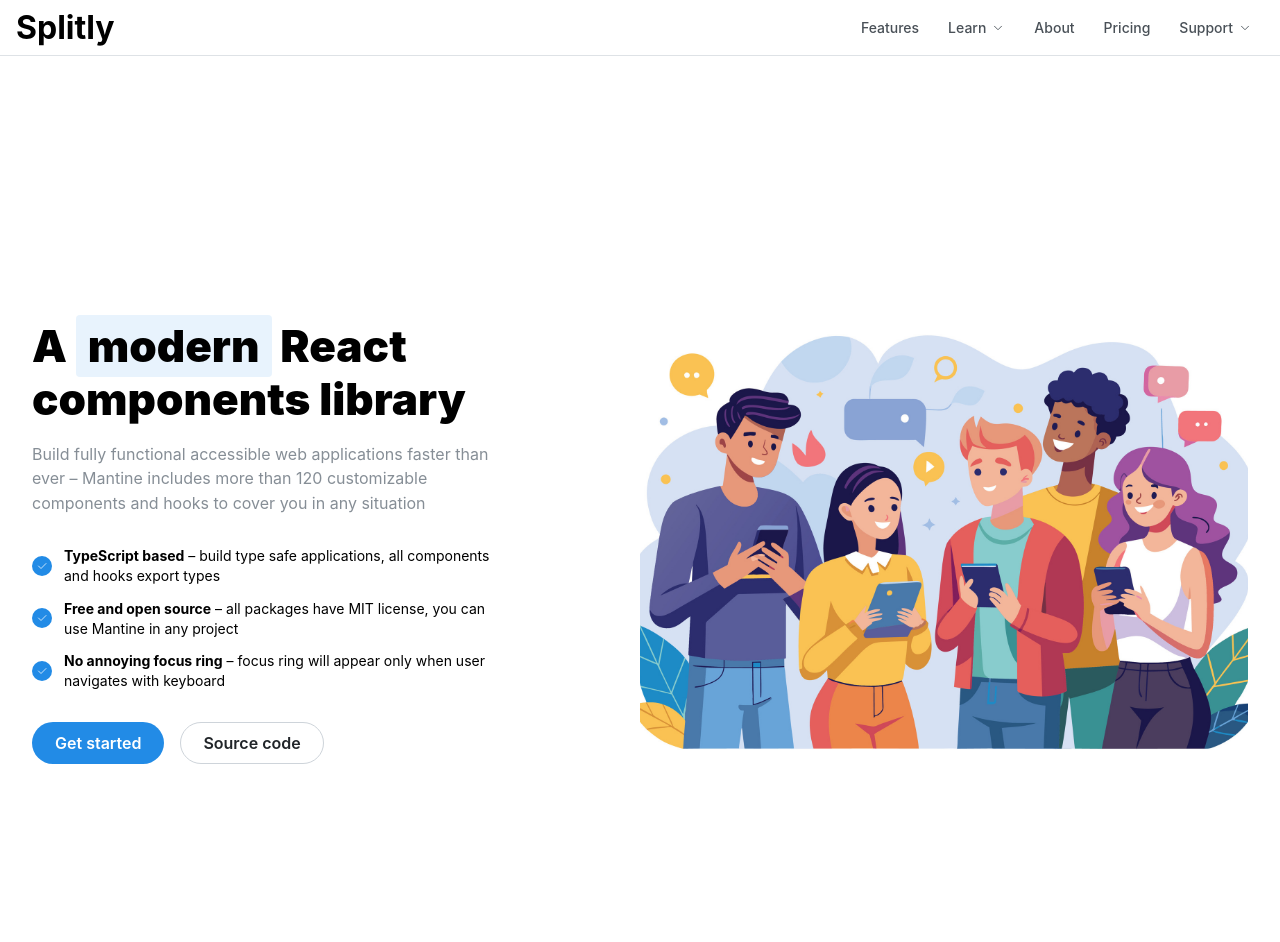
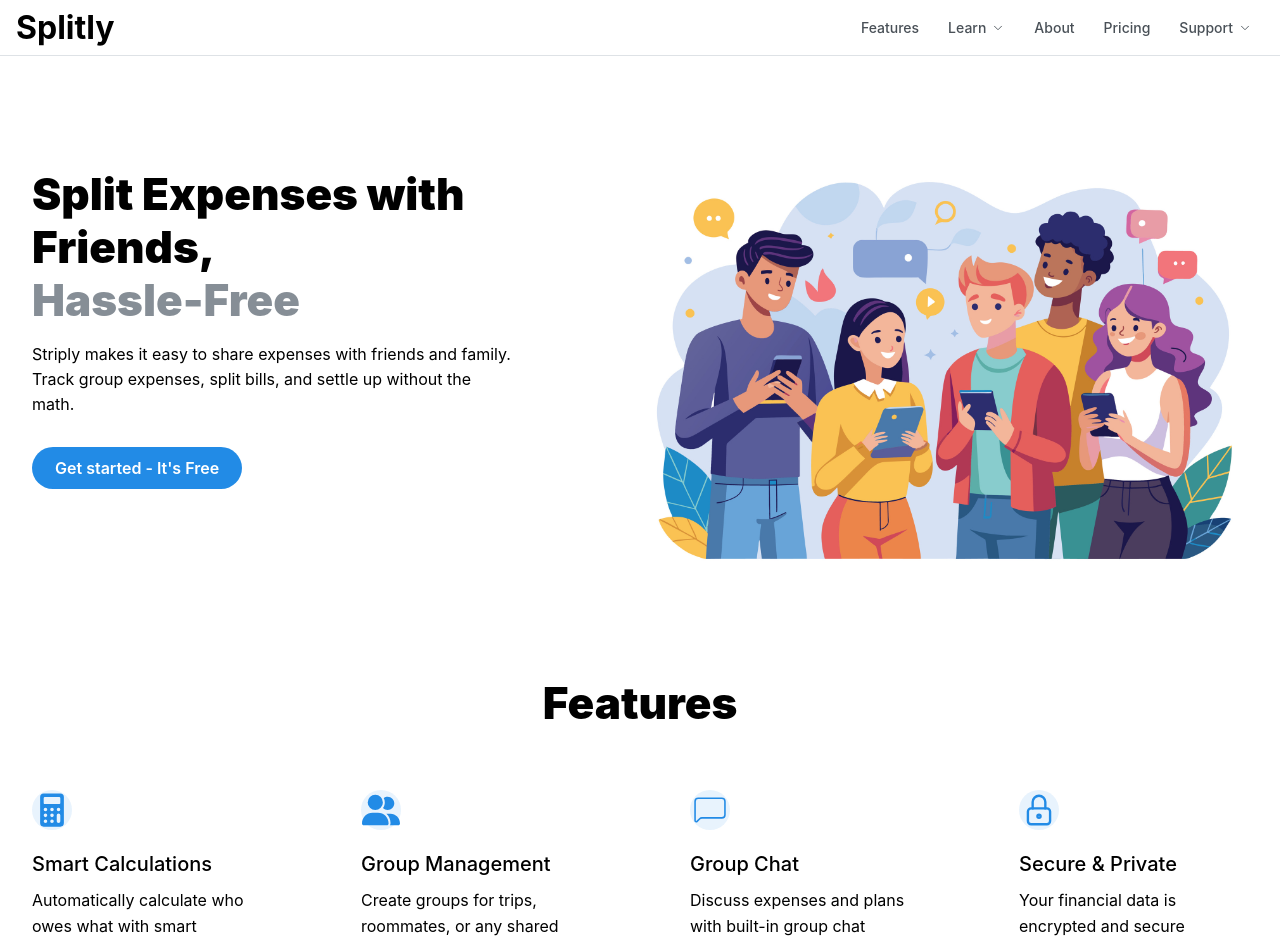
Before and after one commit to Maheshkasturi18/Splitly, a React (Vite) app in the folder splitly-frontend/: page / in a window 1280 px wide. Shown: the top 942 px of the page. Before the commit the page ends 908 px from the top, so only its background shows below. Built offline with nearby package versions, Linux system fonts and the light colour scheme.

Commit message:
features-section-added-in-home-page

```diff
--- a/splitly-frontend/package.json
+++ b/splitly-frontend/package.json
@@ -31,6 +31,7 @@
     "dayjs": "^1.11.13",
     "react": "^19.0.0",
     "react-dom": "^19.0.0",
+    "react-icons": "^5.5.0",
     "react-router-dom": "^7.5.0",
     "recharts": "^2.15.2"
   },
--- a/splitly-frontend/src/pages/home.jsx
+++ b/splitly-frontend/src/pages/home.jsx
@@ -1,10 +1,14 @@
-import { IconCheck } from "@tabler/icons-react";
+import { IconLock } from "@tabler/icons-react";
+import { FaUserGroup } from "react-icons/fa6";
+import { IoCalculator } from "react-icons/io5";
+import { CiChat1 } from "react-icons/ci";
+
 import {
   Button,
   Container,
   Group,
   Image,
-  List,
+  SimpleGrid,
   Text,
   ThemeIcon,
   Title,
@@ -13,63 +17,88 @@ import image from "../assets/hero-img.jpg";
 import MainLayout from "../layouts/mainLayout";
 import "../styles/pages/home.css";
 
+export const MOCKDATA = [
+  {
+    icon: IoCalculator,
+    title: "Smart Calculations",
+    description:
+      "Automatically calculate who owes what with smart expense splitting",
+  },
+  {
+    icon: FaUserGroup,
+    title: "Group Management",
+    description: "Create groups for trips, roommates, or any shared expenses",
+  },
+  {
+    icon: CiChat1,
+    title: "Group Chat",
+    description: "Discuss expenses and plans with built-in group chat",
+  },
+  {
+    icon: IconLock,
+    title: "Secure & Private",
+    description: "Your financial data is encrypted and secure",
+  },
+];
+
+function Feature({ icon: Icon, title, description }) {
+  return (
+    <div>
+      <ThemeIcon variant="light" size={40} radius={40}>
+        <Icon size={38} stroke={1.5} />
+      </ThemeIcon>
+      <Text mt="sm" mb={7} fw={500} size="xl">
+        {title}
+      </Text>
+      <Text lh={1.6}>{description}</Text>
+    </div>
+  );
+}
+
 export default function Home() {
+  const features = MOCKDATA.map((feature, index) => (
+    <Feature {...feature} key={index} />
+  ));
+
   return (
     <MainLayout>
-      <Container size="xl">
+      <Container size="xl" className="p-0">
         <div className="hero-inner">
           <div className="hero-content">
-            <Title className="hero-title">
-              A <span className="hero-highlight">modern</span> React <br />{" "}
-              components library
+            <Title className="hero-title">Split Expenses with Friends,</Title>
+            <Title className="hero-title" c="dimmed">
+              Hassle-Free
             </Title>
-            <Text c="dimmed" mt="md">
-              Build fully functional accessible web applications faster than
-              ever – Mantine includes more than 120 customizable components and
-              hooks to cover you in any situation
+            <Text mt="md">
+              Striply makes it easy to share expenses with friends and family.
+              Track group expenses, split bills, and settle up without the math.
             </Text>
-
-            <List
-              mt={30}
-              spacing="sm"
-              size="sm"
-              icon={
-                <ThemeIcon size={20} radius="xl">
-                  <IconCheck size={12} stroke={1.5} />
-                </ThemeIcon>
-              }
-            >
-              <List.Item>
-                <b>TypeScript based</b> – build type safe applications, all
-                components and hooks export types
-              </List.Item>
-              <List.Item>
-                <b>Free and open source</b> – all packages have MIT license, you
-                can use Mantine in any project
-              </List.Item>
-              <List.Item>
-                <b>No annoying focus ring</b> – focus ring will appear only when
-                user navigates with keyboard
-              </List.Item>
-            </List>
 
             <Group mt={30}>
               <Button radius="xl" size="md" className="hero-control">
-                Get started
-              </Button>
-              <Button
-                variant="default"
-                radius="xl"
-                size="md"
-                className="hero-control"
-              >
-                Source code
+                Get started - It's Free
               </Button>
             </Group>
           </div>
           <Image src={image} className="hero-image" />
         </div>
       </Container>
+
+      {/* feature section */}
+
+      <Container className="wrapper p-0" size="xl">
+        <Title className="title">Features</Title>
+
+        <SimpleGrid
+          mt={60}
+          cols={{ base: 1, sm: 2, md: 4 }}
+          spacing={{ base: "xl", md: 100 }}
+          verticalSpacing={{ base: "xl", md: 100 }}
+          className="text-center"
+        >
+          {features}
+        </SimpleGrid>
+      </Container>
     </MainLayout>
   );
 }
--- a/splitly-frontend/src/styles/components/header.css
+++ b/splitly-frontend/src/styles/components/header.css
@@ -1,6 +1,5 @@
 .header {
   height: 56px;
-  margin-bottom: 120px;
   background-color: var(--mantine-color-body);
   border-bottom: 1px solid
     light-dark(var(--mantine-color-gray-3), var(--mantine-color-dark-4));
--- a/splitly-frontend/src/styles/pages/home.css
+++ b/splitly-frontend/src/styles/pages/home.css
@@ -1,20 +1,13 @@
 .hero-inner {
   display: flex;
   justify-content: space-between;
-  padding-top: calc(var(--mantine-spacing-xl) * 4);
-  padding-bottom: calc(var(--mantine-spacing-xl) * 4);
+  padding-top: calc(var(--mantine-spacing-xl) * 3);
+  padding-bottom: calc(var(--mantine-spacing-xl) * 2);
 }
 
 .hero-content {
   max-width: 480px;
   margin-right: calc(var(--mantine-spacing-xl) * 3);
-}
-
-@media (max-width: 768px) {
-  .hero-content {
-    max-width: 100%;
-    margin-right: 0;
-  }
 }
 
 .hero-title {
@@ -25,31 +18,13 @@
   font-weight: 900;
 }
 
-@media (max-width: 480px) {
-  .hero-title {
-    font-size: 28px;
-  }
-}
-
-.hero-control {
+/* .hero-control {
   flex: 1;
-}
-
-@media (min-width: 480px) {
-  .hero-control {
-    flex: initial;
-  }
-}
+} */
 
 .hero-image {
   width: 50%;
   height: auto;
-}
-
-@media (max-width: 768px) {
-  .hero-image {
-    display: none;
-  }
 }
 
 .hero-highlight {
@@ -58,3 +33,76 @@
   border-radius: var(--mantine-radius-sm);
   padding: 4px 12px;
 }
+
+@media (max-width: 768px) {
+  .hero-inner {
+    padding-top: calc(var(--mantine-spacing-xl) * 1);
+    padding-bottom: calc(var(--mantine-spacing-xl) * 1);
+  }
+
+  .hero-content {
+    margin-top: 15px;
+  }
+
+  .hero-image {
+    width: 80%;
+    height: auto;
+  }
+
+  .hero-inner {
+    flex-direction: column-reverse;
+  }
+
+  .hero-content {
+    max-width: 100%;
+    margin-right: 0;
+  }
+}
+
+@media (max-width: 480px) {
+  .p-0 {
+    padding-left: 0 !important;
+    padding-right: 0 !important;
+  }
+
+  .hero-image {
+    width: 100%;
+    height: auto;
+  }
+
+  .hero-title {
+    font-size: 28px;
+  }
+
+  .hero-control {
+    flex: initial;
+  }
+}
+
+/* feature section */
+
+.wrapper {
+  padding-top: 40px;
+  padding-bottom: 40px;
+}
+
+.title {
+  color: var(--mantine-color-black);
+  font-family: Greycliff CF, var(--mantine-font-family);
+  font-size: 44px;
+  line-height: 1.2;
+  font-weight: 900;
+  text-align: center;
+}
+
+@media (max-width: 768px) {
+  .title {
+    font-size: 28px;
+  }
+}
+
+@media (max-width: 767px) {
+  .text-center {
+    text-align: center;
+  }
+}
```
Also changed, not shown: 1 other file (tests, documents, lock files or other folders).
